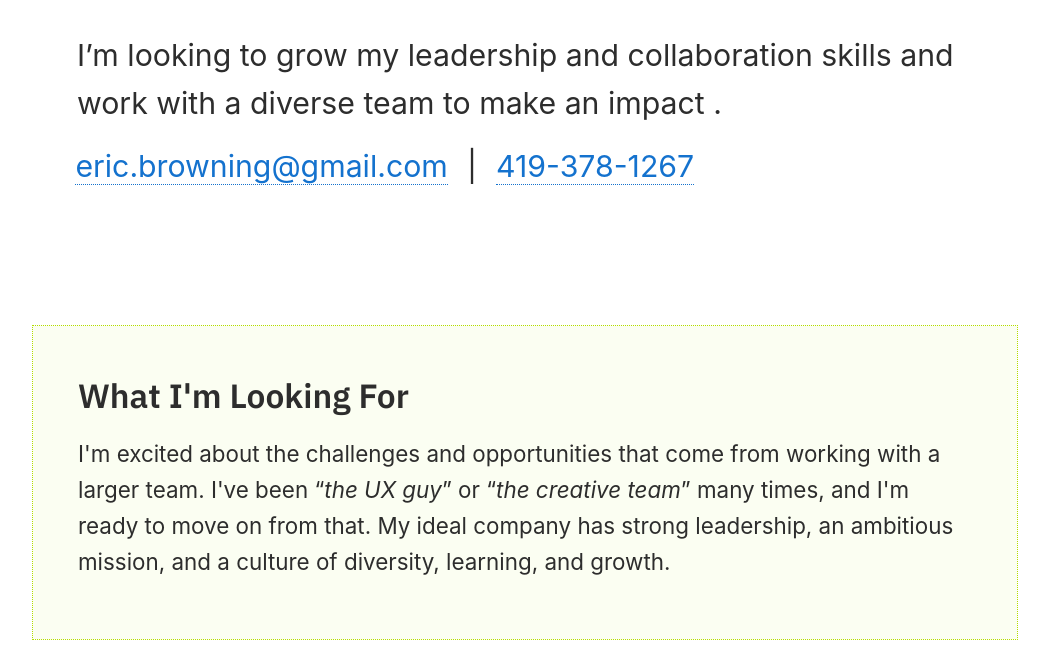
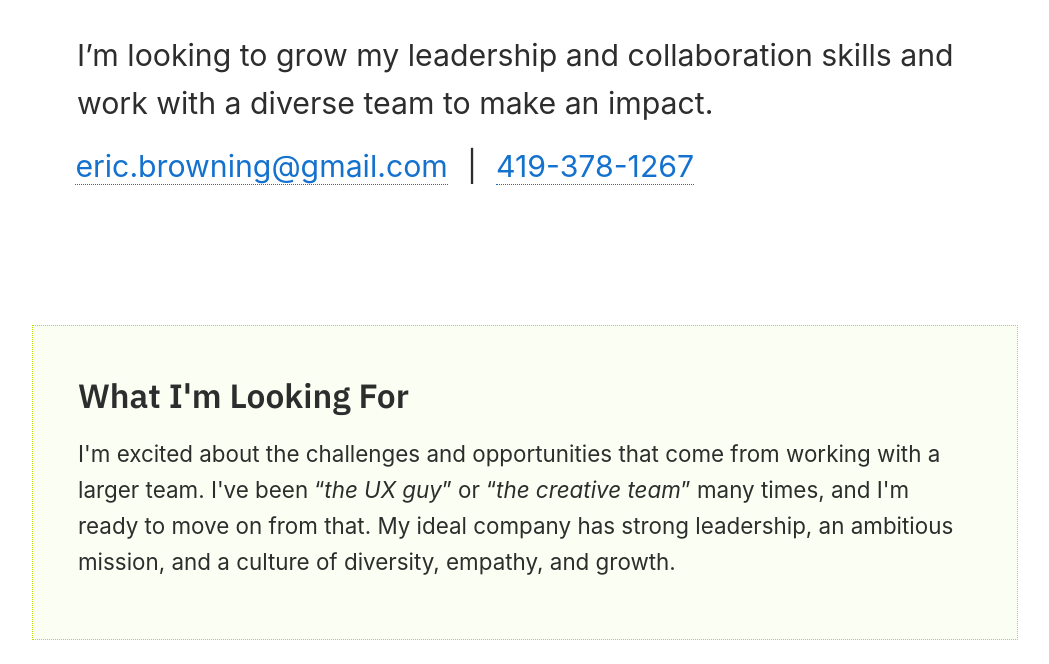
Before and after one commit to browningeric/browningeric, a Jekyll site: the page built from buildtherobot.html, in a window 1280 px wide and 900 px high, scrolled down 495 px. Shown: the part 223-887 px from the top of the window, without its empty margins (115-1164 px from the left). Built offline with Jekyll 4.4.1, drawn with Linux system fonts in a browser that asks for light colours; some web fonts are replaced.

Commit message:
add stuff for zapier page

```diff
--- a/buildtherobot.html
+++ b/buildtherobot.html
@@ -6,19 +6,19 @@
 <body class="color-bar zapier">
   <div class="container">
     <div class="resume-button-container">
-      <a class="resume-button" href="{{base}}/assets/images/invision/Eric-Browning-Resume.pdf">Download Resume</a>
+      <a class="resume-button" href="{{base}}/assets/images/zapier/Eric-Browning-Resume.pdf">Download Resume</a>
     </div>
     <section>
       <div class="introduction">
         <img alt="Invision logo" class="zapier-header-image" src="{{base}}/assets/images/zapier/logomark-zapier.png">
         <h1>Hi Zapier I'm Eric Browning, a designer bridging technical and creative teams to build better products.</h1>
-        <p>I’m looking to grow my leadership and collaboration skills and work with a diverse team to make an impact .</p>
+        <p>I’m looking to grow my leadership and collaboration skills and work with a diverse team to make an impact.</p>
         <p class="contact-links"><a href="mailto:eric.browning@gmail.com">eric.browning@gmail.com</a> | <a href="tel:14193781267">419-378-1267</a></p>
       </div>
     </section>
     <section class="looking-for">
       <h2>What I'm Looking For</h2>
-      <p>I'm excited about the challenges and opportunities that come from working with a larger team. I've been &ldquo;<em>the UX guy</em>&rdquo; or &ldquo;<em>the creative team</em>&rdquo; many times, and I'm ready to move on from that. My ideal company has strong leadership, an ambitious mission, and a culture of diversity, learning, and growth.</p>
+      <p>I'm excited about the challenges and opportunities that come from working with a larger team. I've been &ldquo;<em>the UX guy</em>&rdquo; or &ldquo;<em>the creative team</em>&rdquo; many times, and I'm ready to move on from that. My ideal company has strong leadership, an ambitious mission, and a culture of diversity, empathy, and growth.</p>
     </section>
       <section>
       <h2>Skills and Core Competencies</h2>
```
Also changed, not shown: 1 other file.
